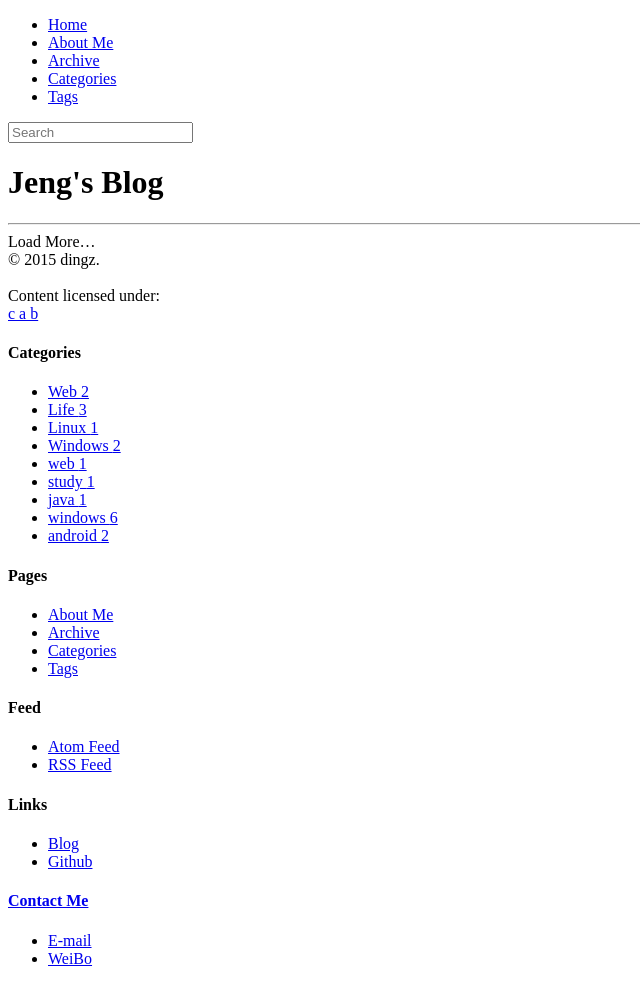
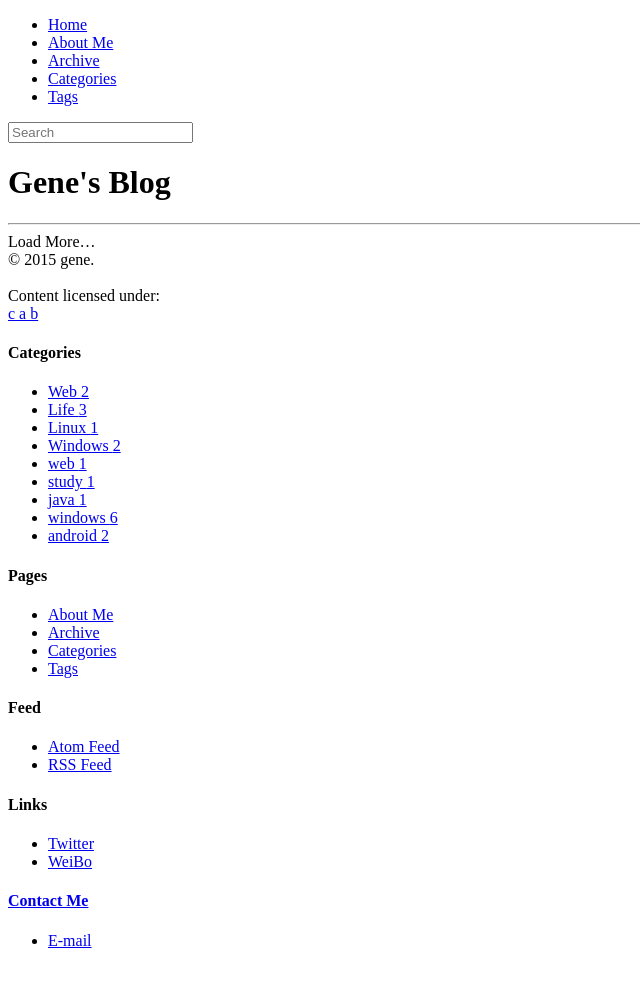
Before and after one commit to zaang/zaang.github.io, a Jekyll site: the page built from index.html, in a window 1280 px wide. Shown: the whole page, without its empty margins (0-640 px from the left). Built offline with Jekyll 4.4.1, drawn with Linux system fonts in a browser that asks for light colours; nearby versions of some CDN libraries; library files that are not in the unit come from our copies.

Commit message:
Update _config.yml

```diff
--- a/_config.yml
+++ b/_config.yml
@@ -9,25 +9,24 @@ markdown: kramdown
 
 # The title and tagline is showed on homepage
 #
-title :  Jeng's Blog
+title :  Gene's Blog
 tagline:
 
 # Information about author
 #
 author :
-  name : dingz
+  name : gene
 
 # Information for contacts showed at on the footer
 #
 contact :
   E-mail : mailto:dingzaang@gmail.com
-  WeiBo : http://weibo.com/dingjeng
 
 # Links showed on the footer
 #
 links :
-  Blog : http://zaang.github.io/
-  Github : https://github.com/zaang
+  Twitter : http://twitter.com/dingzaang
+  WeiBo : http://weibo.com/dingjeng
 
 # The search engine. Only support google custom search engine.
 #
```
